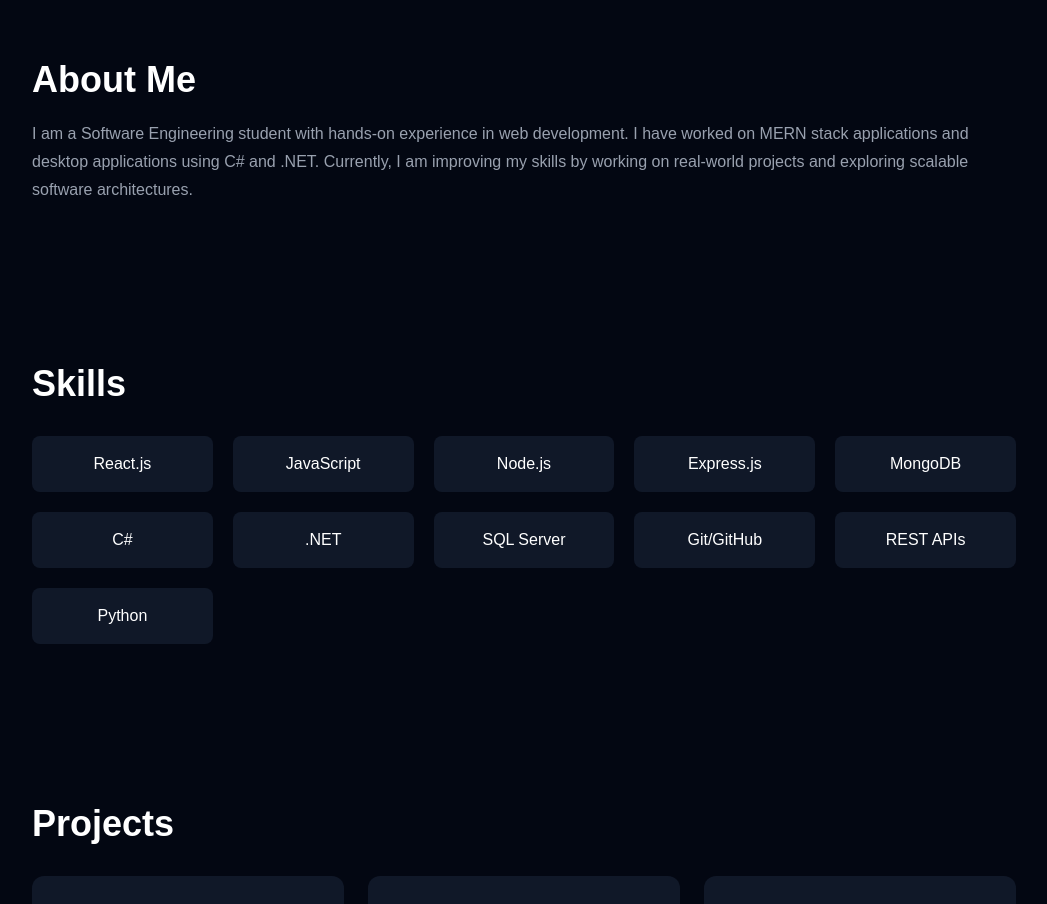
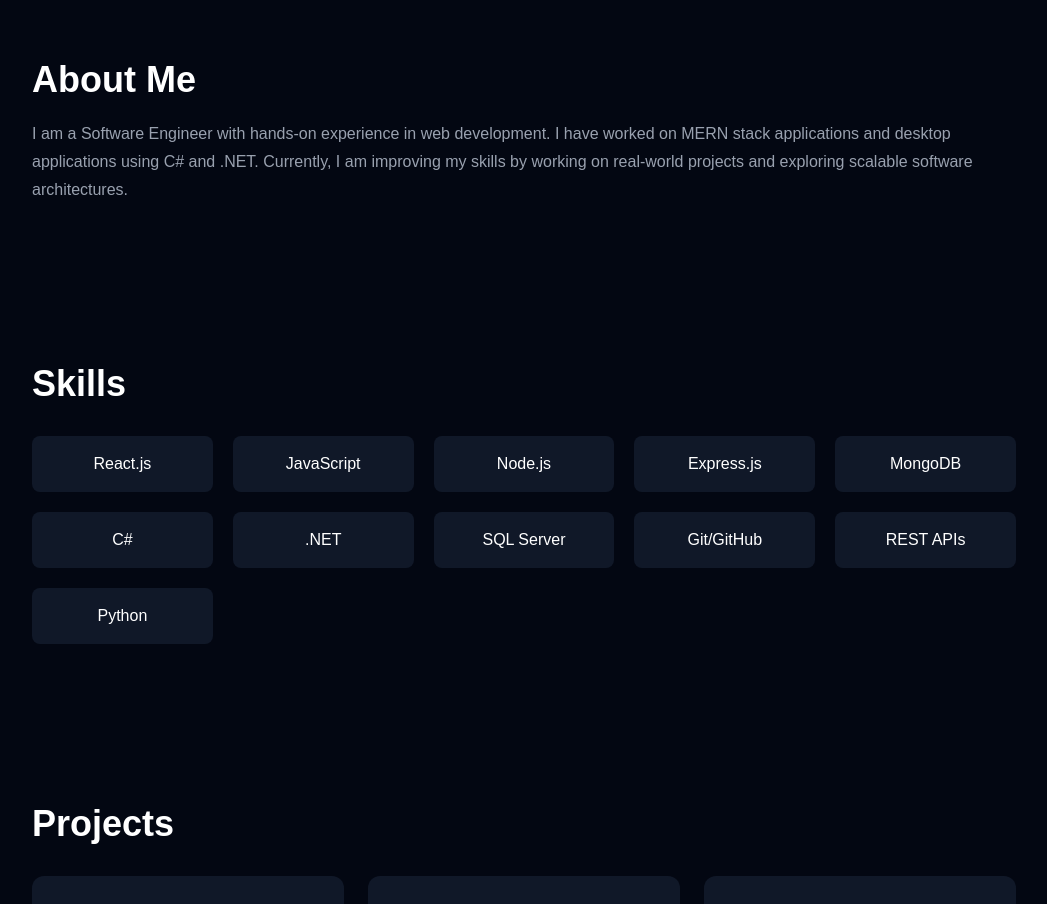
Before and after one commit to mustafamurtaza-mm/My-Portfolio, a React app: page / in a window 1280 px wide. Shown: the part 820-1724 px from the top of the page, without its empty margins (116-1163 px from the left). Built offline with nearby package versions, Linux system fonts and the light colour scheme; the HTML template or start-up script is replaced by a standard one.

Commit message:
Updated Portfolio

```diff
--- a/src/components/About.jsx
+++ b/src/components/About.jsx
@@ -12,7 +12,7 @@ About Me
 
 <p className="text-gray-400 leading-7 text-sm md:text-base">
 
-I am a Software Engineering student with hands-on experience
+I am a Software Engineer with hands-on experience
 in web development. I have worked on MERN stack applications
 and desktop applications using C# and .NET.
 
```
